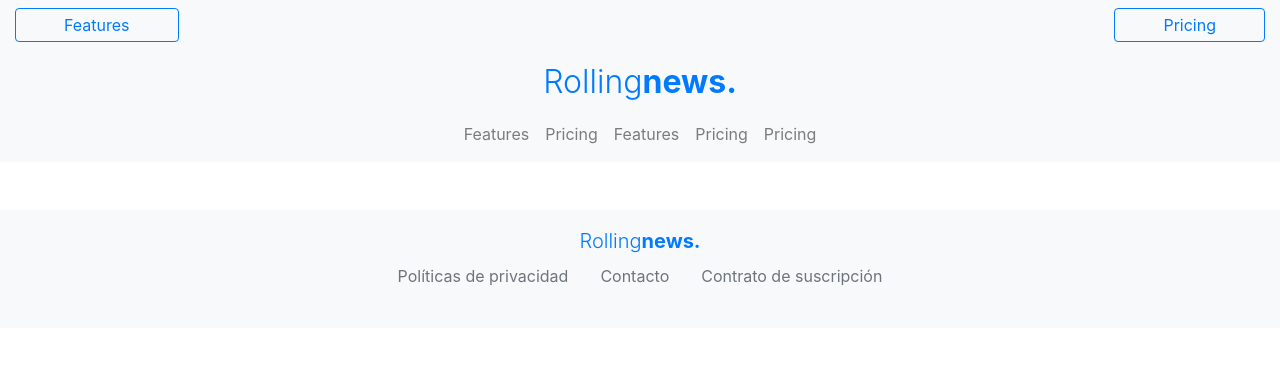
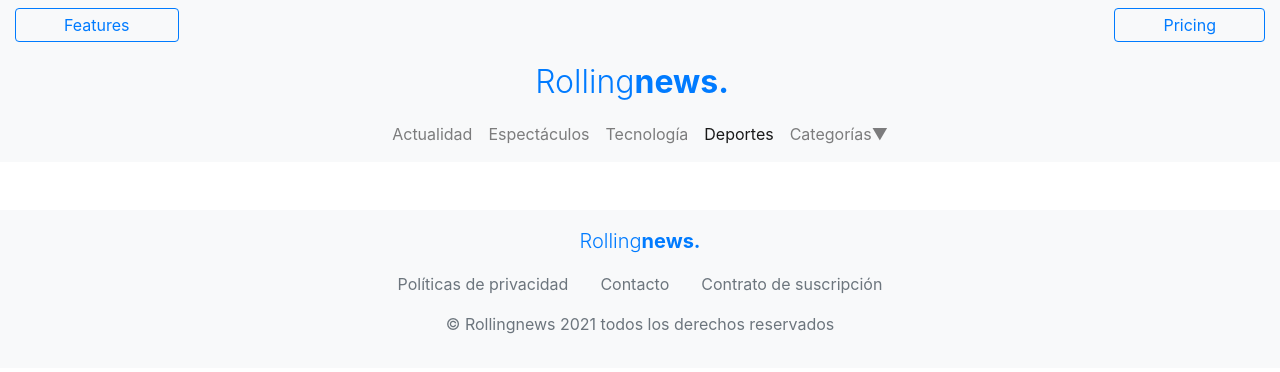
Before and after one commit to Guillermo-Morton/RollingNews, a React (Create React App) app: page /deportes in a window 1280 px wide. Shown: the top 372 px of the page. Built offline with nearby package versions, Linux system fonts and the light colour scheme.

Commit message:
Se agregó responsividad al navbar y footer

```diff
--- a/src/App.css
+++ b/src/App.css
@@ -1,38 +1,18 @@
-.App {
-  text-align: center;
+
+/* media queries /
+/ @media mediatype /
+/ device lg-grande */
+@media all and (min-width: 992px) and (max-width:1100px){
+
+}
+/* device md-medio */
+@media all and (min-width: 768px) and (max-width: 991px){
+
+
+
+/* device sm-pequeño */
+@media all and (min-width: 322px) and (max-width: 767px){
+
 }
 
-.App-logo {
-  height: 40vmin;
-  pointer-events: none;
 }
-
-@media (prefers-reduced-motion: no-preference) {
-  .App-logo {
-    animation: App-logo-spin infinite 20s linear;
-  }
-}
-
-.App-header {
-  background-color: #282c34;
-  min-height: 100vh;
-  display: flex;
-  flex-direction: column;
-  align-items: center;
-  justify-content: center;
-  font-size: calc(10px + 2vmin);
-  color: white;
-}
-
-.App-link {
-  color: #61dafb;
-}
-
-@keyframes App-logo-spin {
-  from {
-    transform: rotate(0deg);
-  }
-  to {
-    transform: rotate(360deg);
-  }
-}
--- a/src/App.js
+++ b/src/App.js
@@ -9,6 +9,13 @@ import {
   Route
 } from "react-router-dom";
 import Inicio from './components/Inicio'
+import Deportes from './components/categorias/Deportes'
+import Espectaculos from './components/categorias/Espectaculos'
+import Tecnologia from './components/categorias/Tecnologia'
+import Politica from './components/categorias/Politica'
+import Economia from './components/categorias/Economia'
+import Salud from './components/categorias/Salud'
+import Fotografia from './components/categorias/Fotografia'
 
 function App() {
   return (
@@ -17,7 +24,28 @@ function App() {
         <NavB></NavB>
         <Switch>
           <Route exact path='/'>
-            <Inicio> </Inicio>
+            <Inicio></Inicio>
+          </Route>
+          <Route exact path='/deportes'>
+            <Deportes></Deportes>
+          </Route>
+          <Route exact path='/espectaculos'>
+            <Espectaculos></Espectaculos>
+          </Route>
+          <Route exact path='/tecnologia'>
+            <Tecnologia></Tecnologia>
+          </Route>
+          <Route exact path='/politica'>
+            <Politica></Politica>
+          </Route>
+          <Route exact path='/economia'>
+            <Economia></Economia>
+          </Route>
+          <Route exact path='/salud'>
+            <Salud></Salud>
+          </Route>
+          <Route exact path='/fotografia'>
+            <Fotografia></Fotografia>
           </Route>
         </Switch>
         <Footer></Footer>
--- /dev/null
+++ b/src/components/categorias/Deportes.js
@@ -0,0 +1,11 @@
+import React from 'react';
+
+const Deportes = () => {
+    return (
+        <div>
+
+        </div>
+    );
+};
+
+export default Deportes;
--- /dev/null
+++ b/src/components/categorias/Economia.js
@@ -0,0 +1,11 @@
+import React from 'react';
+
+const Economia = () => {
+    return (
+        <div>
+
+        </div>
+    );
+};
+
+export default Economia;
--- /dev/null
+++ b/src/components/categorias/Espectaculos.js
@@ -0,0 +1,11 @@
+import React from 'react';
+
+const Espectaculos = () => {
+    return (
+        <div>
+
+        </div>
+    );
+};
+
+export default Espectaculos;
--- /dev/null
+++ b/src/components/categorias/Fotografia.js
@@ -0,0 +1,11 @@
+import React from 'react';
+
+const Fotografia = () => {
+    return (
+        <div>
+
+        </div>
+    );
+};
+
+export default Fotografia;
--- /dev/null
+++ b/src/components/categorias/Politica.js
@@ -0,0 +1,11 @@
+import React from 'react';
+
+const Politica = () => {
+    return (
+        <div>
+
+        </div>
+    );
+};
+
+export default Politica;
--- /dev/null
+++ b/src/components/categorias/Salud.js
@@ -0,0 +1,11 @@
+import React from 'react';
+
+const Salud = () => {
+    return (
+        <div>
+
+        </div>
+    );
+};
+
+export default Salud;
--- /dev/null
+++ b/src/components/categorias/Tecnologia.js
@@ -0,0 +1,11 @@
+import React from 'react';
+
+const Tecnologia = () => {
+    return (
+        <div>
+
+        </div>
+    );
+};
+
+export default Tecnologia;
--- a/src/components/common/Footer.js
+++ b/src/components/common/Footer.js
@@ -7,12 +7,12 @@ const Footer = () => {
       <a className="font-weight-lighttext-primary lead">
         Rolling<span className="font-weight-bold">news.</span>
       </a>
-        <div className="d-flex">
+        <div className="d-md-flex text-center my-2">
           <Nav.Link className="text-muted">Políticas de privacidad</Nav.Link>
           <Nav.Link className="text-muted">Contacto</Nav.Link>
           <Nav.Link className="text-muted">Contrato de suscripción</Nav.Link>
         </div>
-        <p></p>
+        <p className='text-muted'>&copy; Rollingnews 2021 todos los derechos reservados</p>
     </div>
   );
 };
--- a/src/components/common/NavB.js
+++ b/src/components/common/NavB.js
@@ -1,27 +1,108 @@
-import React from "react";
-import { Navbar, Nav } from "react-bootstrap";
+import React, { useState}  from "react";
+import { Navbar, Nav, Dropdown, FormControl } from "react-bootstrap";
+import { NavLink } from "react-router-dom";
 
 const NavB = () => {
+
+  const CustomToggle = React.forwardRef(({ children, onClick }, ref) => (
+    <a
+
+      className='nav-link'
+      ref={ref}
+      onClick={(e) => {
+        e.preventDefault();
+        onClick(e);
+      }}
+    >
+      {children}
+      &#x25bc;
+    </a>
+  ));
+  const CustomMenu = React.forwardRef(
+    ({ children, style, className, 'aria-labelledby': labeledBy }, ref) => {
+      const [value, setValue] = useState('');
+
+      return (
+        <div
+          hrex=''
+          ref={ref}
+          style={style}
+          className={className}
+          aria-labelledby={labeledBy}
+        >
+          <FormControl
+            autoFocus
+            className="mx-1 w-auto"
+            placeholder="Filtrar..."
+            onChange={(e) => setValue(e.target.value)}
+            value={value}
+          />
+          <ul className="list-unstyled mx-2">
+            {React.Children.toArray(children).filter(
+              (child) =>
+                !value || child.props.children.toLowerCase().startsWith(value),
+            )}
+          </ul>
+        </div>
+      );
+    },
+  );
+
+
+
   return (
-    <div className='bg-light'>
-      <div className='d-flex justify-content-between container-fluid py-2'>
-        <Nav.Link className='btn btn-outline-primary px-5 py-1' href="#">Features</Nav.Link>
-        <Nav.Link className='btn btn-outline-primary px-5 py-1' href="#">Pricing</Nav.Link>
+    <div className="bg-light">
+      <div className="d-flex justify-content-between container-fluid py-2">
+        <Nav.Link className="btn btn-outline-primary px-5 py-1" href="#">
+          Features
+        </Nav.Link>
+        <Nav.Link className="btn btn-outline-primary px-5 py-1" href="#">
+          Pricing
+        </Nav.Link>
       </div>
-      <Navbar className='d-flex flex-column' collapseOnSelect expand="lg" bg="light" variant="light">
-        <Navbar.Brand className='mx-auto text-primary' href="#home"><h2 className='font-weight-light'>Rolling<span className='font-weight-bold'>news.</span></h2></Navbar.Brand>
+      <Navbar
+        className='d-md-flex flex-md-column'
+        collapseOnSelect
+        expand="md"
+        bg="light"
+        variant="light"
+      >
+        <Navbar.Brand className="text-primary" href="#home">
+          <h2 className="font-weight-light text-center">
+            Rolling<span className="font-weight-bold">news.</span>
+          </h2>
+        </Navbar.Brand>
+
         <Navbar.Toggle aria-controls="responsive-navbar-nav" />
         <Navbar.Collapse id="responsive-navbar-nav">
-          <Nav className="mr-auto">
-            <Nav.Link href="#">Features</Nav.Link>
-            <Nav.Link href="#">Pricing</Nav.Link>
-            <Nav.Link href="#">Features</Nav.Link>
-            <Nav.Link href="#">Pricing</Nav.Link>
-            <Nav.Link href="#">Pricing</Nav.Link>
+          <Nav>
+            <NavLink className="nav-link" exact={true} to="/">
+              Actualidad
+            </NavLink>
+            <NavLink className="nav-link" exact={true} to="/espectaculos">
+              Espectáculos
+            </NavLink>
+            <NavLink className="nav-link" exact={true} to="/tecnologia">
+              Tecnología
+            </NavLink>
+            <NavLink className="nav-link" exact={true} to="/deportes">
+              Deportes
+            </NavLink>
+              <Dropdown>
+                <Dropdown.Toggle  as={CustomToggle} id="dropdown-basic">
+                  Categorías
+                </Dropdown.Toggle>
+                <Dropdown.Menu as={CustomMenu}>
+                  <NavLink className='nav-link' exact={true} to="/politica">Política</NavLink>
+                  <NavLink className='nav-link' exact={true} to="/economia">Economía</NavLink>
+                  <NavLink className='nav-link' exact={true} to="/salud">Salud</NavLink>
+                  <NavLink className='nav-link' exact={true} to="/fotografia">Fotografía </NavLink>
+                </Dropdown.Menu>
+              </Dropdown>
           </Nav>
         </Navbar.Collapse>
       </Navbar>
-    </div>
+      </div>
   );
 };
 
```
